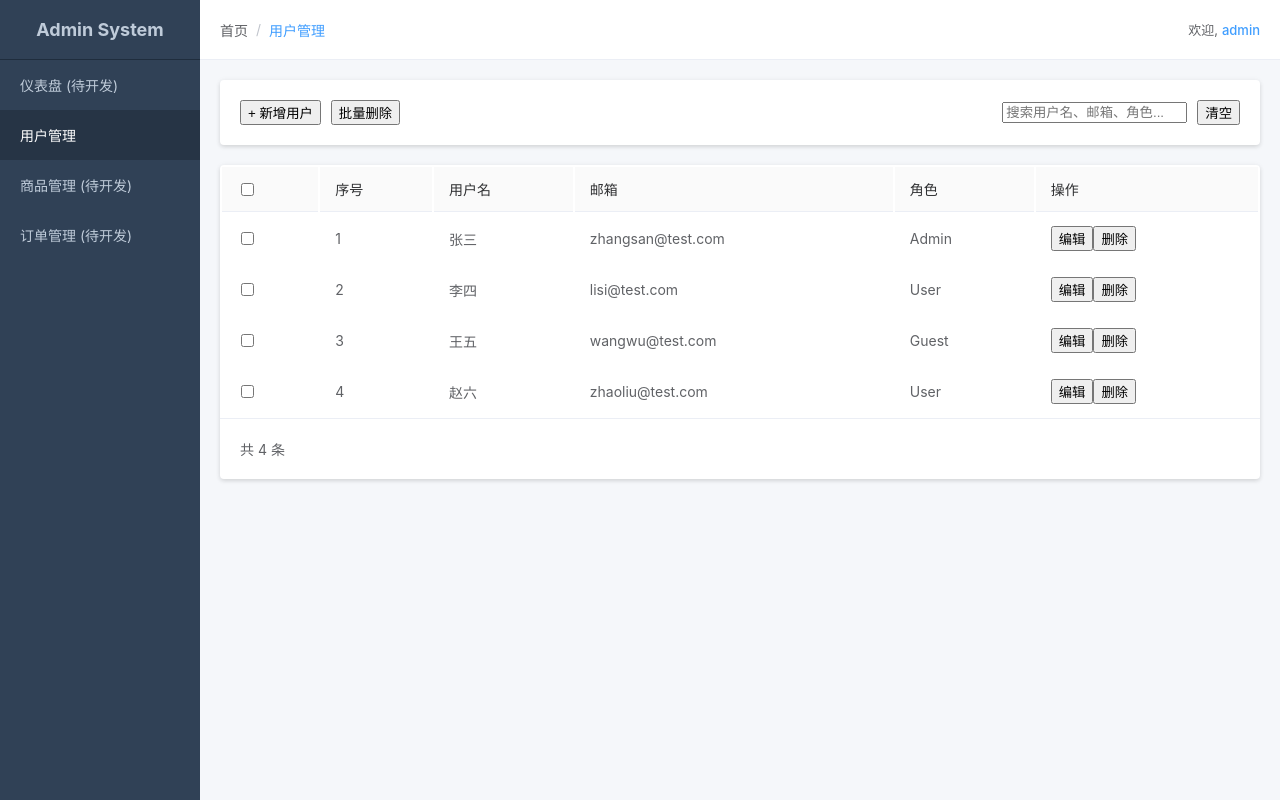
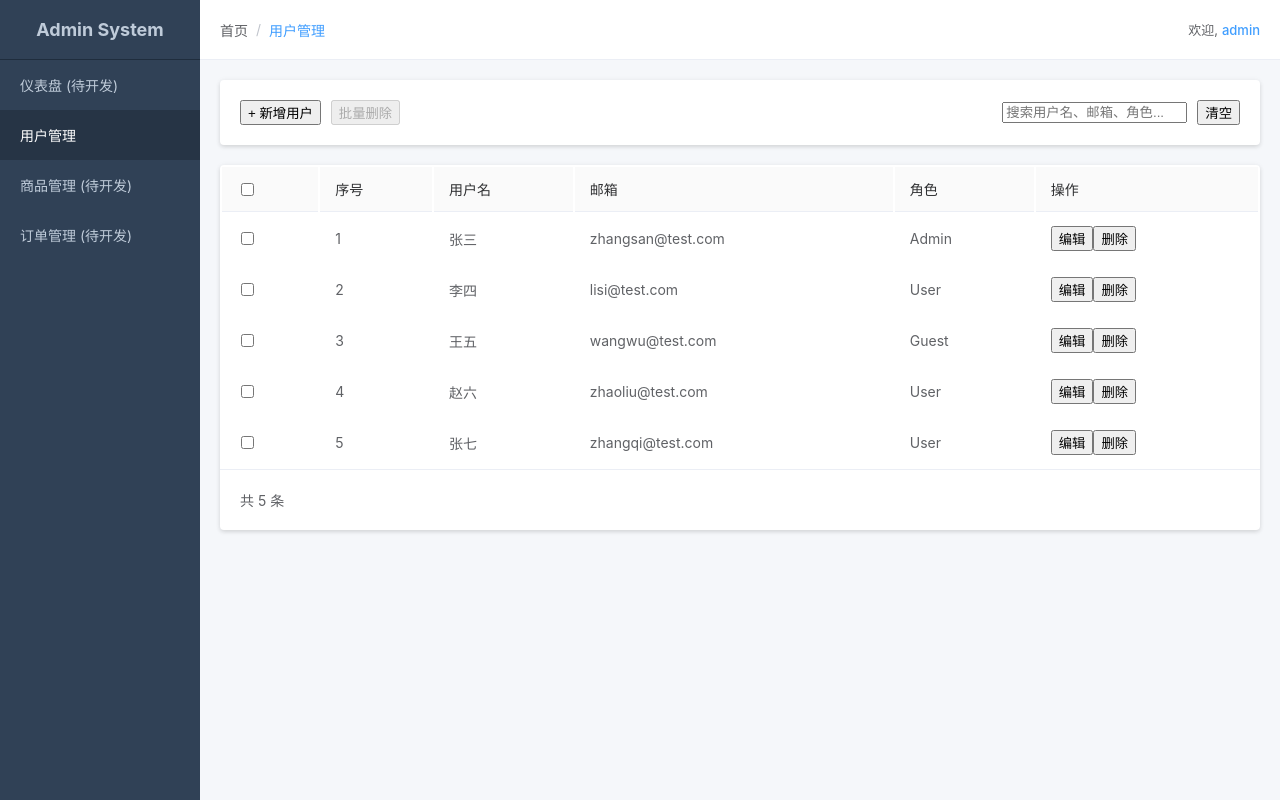
Before and after one commit to 17726/vue2-admin-system, a Vue app: page / in a window 1280 px wide. Built offline with nearby package versions, Linux system fonts and the light colour scheme.

Commit message:
实现批量选择功能和部分全选支持；实现批量删除功能

```diff
--- a/src/views/UserManagement.vue
+++ b/src/views/UserManagement.vue
@@ -6,7 +6,13 @@
         <button class="btn btn-primary" @click="handleOpenAdd()">
           + 新增用户
         </button>
-        <button class="btn btn-danger">批量删除</button>
+        <button
+          class="btn btn-danger"
+          :disabled="selectedIds.length <= 0"
+          @click="delSelected()"
+        >
+          批量删除
+        </button>
       </div>
       <div class="right">
         <input
@@ -29,7 +35,8 @@
         <thead>
           <tr>
             <th>
-              <input type="checkbox" />
+              <!-- 绑定全选到计算属性 -->
+              <input type="checkbox" v-model="selectedAll" />
             </th>
             <th>序号</th>
             <th>用户名</th>
@@ -41,7 +48,10 @@
         </thead>
         <tbody>
           <tr v-for="(item, index) in filteredUserList" :key="item.id">
-            <td><input type="checkbox" /></td>
+            <!-- 复选框绑定数组，勾选会自动将value加入到数组 -->
+            <td>
+              <input type="checkbox" :value="item.id" v-model="selectedIds" />
+            </td>
             <td>{{ index + 1 }}</td>
             <td>{{ item.name }}</td>
             <!-- <td>{{ item.id }}</td> -->
@@ -70,9 +80,9 @@
         @save="handleSave"
         @close="handleClose"
       >
-      <!--:user 传递当前编辑的用户对象 -->
-      <!--@save 监听保存事件 -->
-      <!--@close 监听关闭事件 -->
+        <!--:user 传递当前编辑的用户对象 -->
+        <!--@save 监听保存事件 -->
+        <!--@close 监听关闭事件 -->
       </UserFormModal>
     </div>
   </div>
@@ -92,6 +102,7 @@ export default {
         { id: 2, name: "李四", email: "lisi@test.com", role: "User" },
         { id: 3, name: "王五", email: "wangwu@test.com", role: "Guest" },
         { id: 4, name: "赵六", email: "zhaoliu@test.com", role: "User" },
+        { id: 5, name: "张七", email: "zhangqi@test.com", role: "User" },
       ],
       // 用于实现搜索过滤
       filters: {
@@ -102,12 +113,23 @@ export default {
       // 当前编辑的用户对象（数据）, null表示新增
       // 单向数据流：用于表单数据显示
       editingUser: null,
+      // 批量选择的用户ID数组
+      selectedIds: [],
     };
   },
   methods: {
     // "D"
     del(id) {
       this.userList = this.userList.filter((item) => item.id !== id);
+      // 同时清除复选框记录
+      this.selectedIds = this.selectedIds.filter(
+        (selectedId) => selectedId !== id
+      );
+    },
+    delSelected() {
+      this.userList = this.userList.filter((user) => {
+        return !this.selectedIds.includes(user.id);
+      });
     },
     // 清空搜索框
     clearSearchInput() {
@@ -182,6 +204,38 @@ export default {
           user.role.toLocaleLowerCase().includes(searchText)
         );
       });
+    },
+    selectedAll: {
+      // 部分全选与完全全选模式梳理
+      // 当前实现的是全选框只与筛选后的结果相关联（即部分全选）
+      get() {
+        // 如果当前筛选框的每一项的id都在selectedIds数组中
+        // 则为true
+        if (
+          this.selectedIds.length > 0 &&
+          this.filteredUserList.every((user) =>
+            this.selectedIds.includes(user.id)
+          )
+        ) {
+          return 1;
+        } else {
+          return 0;
+        }
+        // return this.selectedIds.length > 0 && this.filteredUserList.every((user) =>this.selectedIds.includes(user.id))
+      },
+      set(newValue) {
+        if (newValue) {
+          // 当前筛选结果全选时，将当前所有id加入selectedIds
+          // 为避免重复，先检查是否已存在？
+          this.filteredUserList.forEach((user) => {
+            if (!this.selectedIds.includes(user.id)) {
+              this.selectedIds.push(user.id);
+            }
+          });
+        } else {
+          this.selectedIds = [];
+        }
+      },
     },
   },
 };
```
Also changed, not shown: 1 other file (tests, documents, lock files or other folders).
